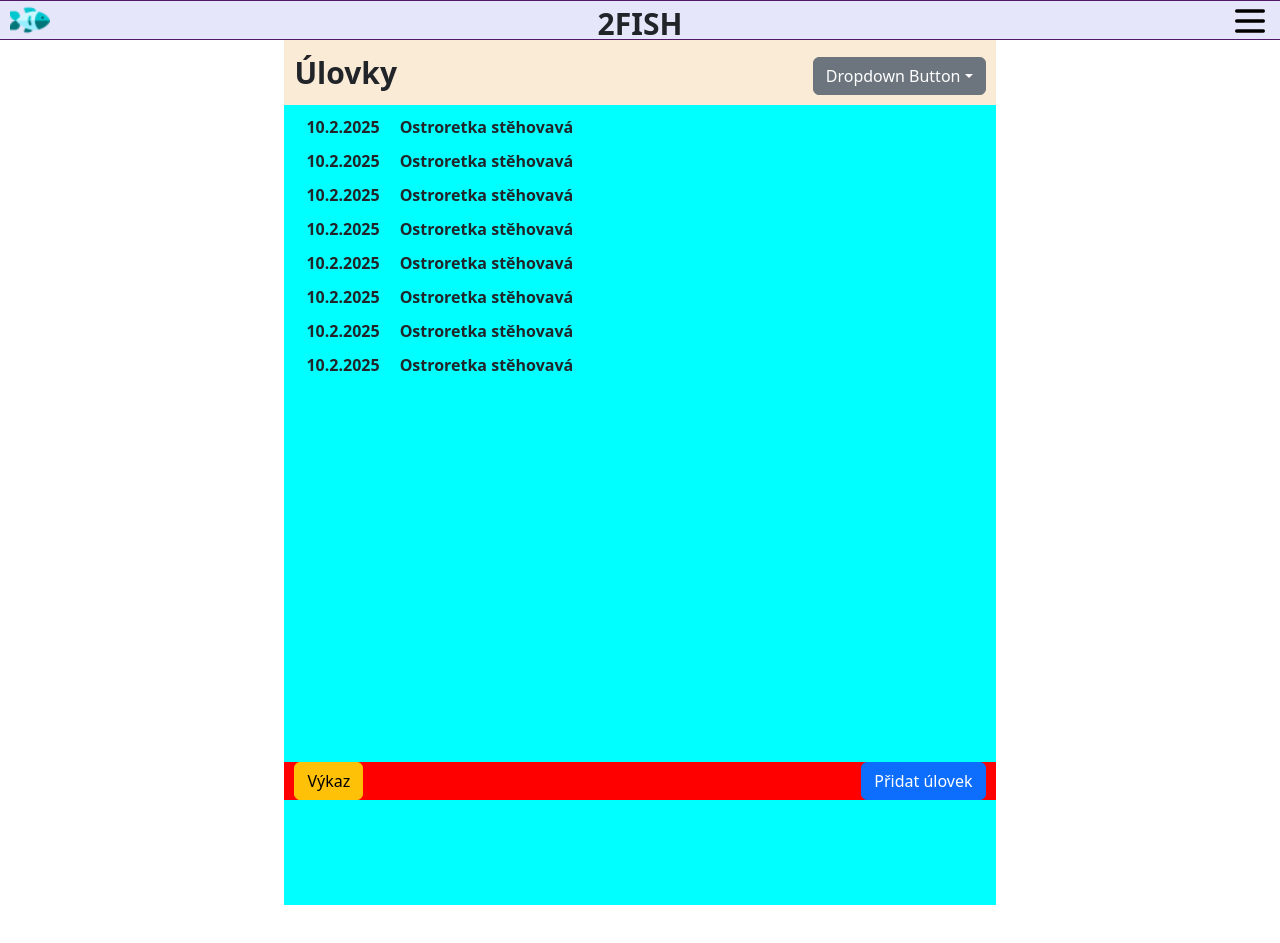
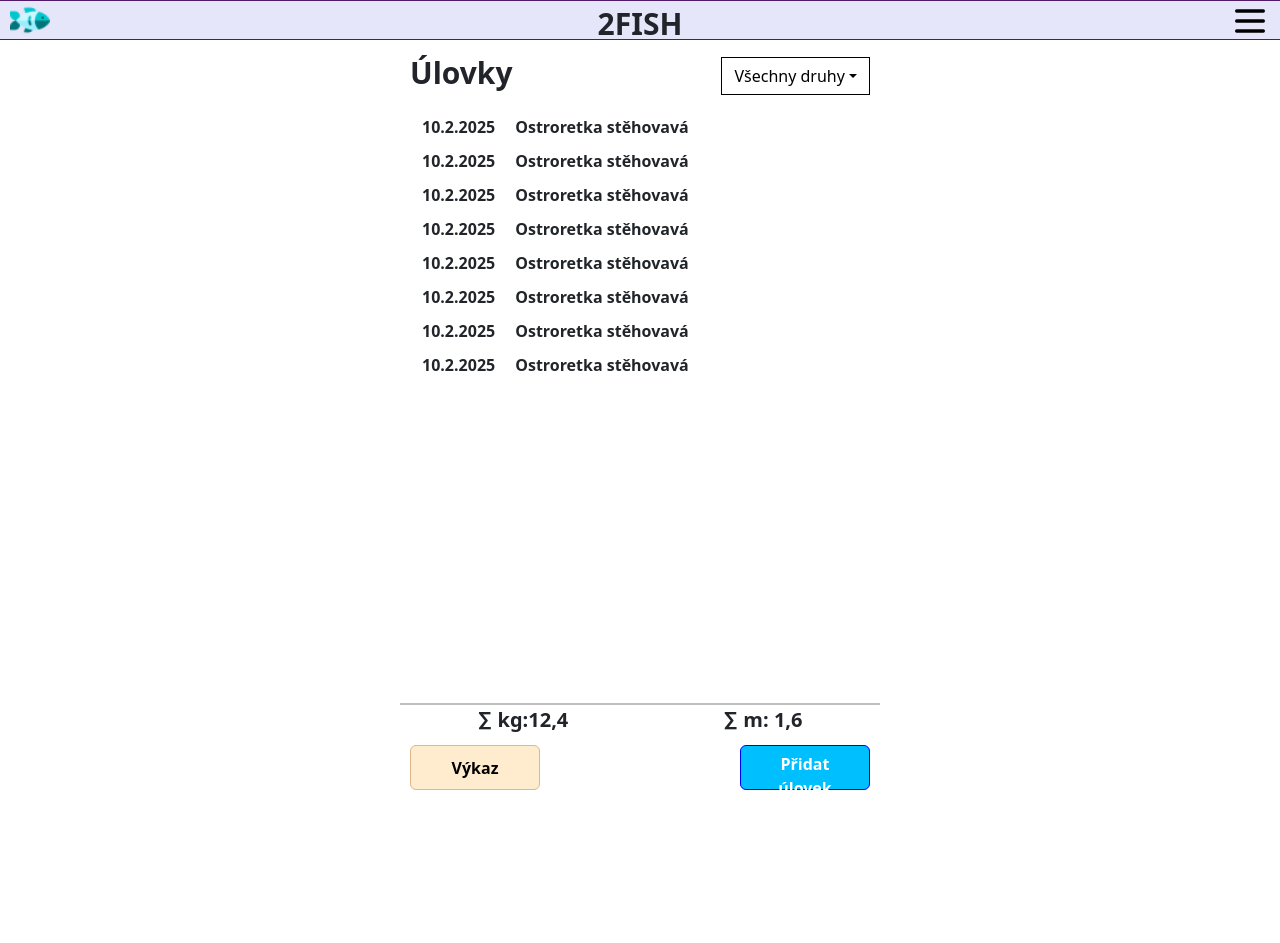
Before and after one commit to htpavel/2fish, a React (Create React App) app in the folder client/: page / in a window 1280 px wide. After the commit the page ends 840 px from the top, so only its background shows below. Built offline with nearby package versions, Linux system fonts and the light colour scheme.

Commit message:
styly hlavní obrazovky

```diff
--- a/client/src/components/ButtonAddFish.css
+++ b/client/src/components/ButtonAddFish.css
@@ -0,0 +1,7 @@
+.button-addFish{
+    background-color: deepskyblue !important;
+    border: solid !important;
+    border-color:blue !important;
+    border-width: 1px !important;
+    font-weight: bold !important;
+}
--- a/client/src/components/ButtonAddFish.jsx
+++ b/client/src/components/ButtonAddFish.jsx
@@ -3,7 +3,7 @@ import Button from 'react-bootstrap/Button';
 
 const ButtonAddFish = () =>{
     return (
-        <Button variant="primary">Přidat úlovek</Button>
+        <Button variant="primary" className="button-addFish">Přidat úlovek</Button>
     )
 }
 
--- a/client/src/components/ButtonSummary.css
+++ b/client/src/components/ButtonSummary.css
@@ -0,0 +1,7 @@
+.button-summary{
+    background-color:blanchedalmond !important;
+    border: solid !important;
+    border-color:burlywood !important;
+    border-width: 1px !important;
+    font-weight: bold !important;
+}
--- a/client/src/components/ButtonSummary.jsx
+++ b/client/src/components/ButtonSummary.jsx
@@ -3,7 +3,7 @@ import Button from 'react-bootstrap/Button';
 
 const ButtonSummary = () => {
     return (
-        <Button variant="warning">Výkaz</Button>
+        <Button variant="warning" className="button-summary">Výkaz</Button>
     )
 }
 
--- a/client/src/components/Dashboard.css
+++ b/client/src/components/Dashboard.css
@@ -1,39 +1,65 @@
-.dashboard-container{
+.dashboard-container {
     display: flex;
     flex-direction: column;
     justify-content: space-between;
     width: 100%;
+    min-height: 100vh;
 }
-.dashboard-header{
-    background-color: antiquewhite;
+
+.dashboard-header {
     display: flex;
     justify-content: space-between;
     padding: 10px;
     font-size: 30px;
     font-weight: bold;
+
+}
+
+.dashboard-catch {
+    display: flex;
     height: 100%;
-}
-.dashboard-catch{
-    background-color: aqua;
-    display: flex;
     flex-direction: column;
     justify-content: left;
     padding-left: 20px;
-    min-height: 100vh;
-}
-.footer-container{
-  position: sticky;
-  bottom: 0;
-  z-index: 10;
+
 }
 
-.dasboard-buttons{
-    background-color: red;
+.footer-container {
+    background-color: white;
+    position: sticky;
+    bottom: 0;
+    z-index: 10;
+}
+.dashboard-line {
+    margin: 0px;
+    height: 2px;
+    border-width: 0;
+    color: black;
+    background-color: black;
+}
+
+.dashboard-summary-container {
+    display: flex;
+    flex-direction: row;
+    justify-content: space-around;
+    font-size: 20px;
+    font-weight: bold;
+}
+
+.dashboard-weight {
+}
+
+.dashboard-length {}
+
+.dasboard-buttons {
     display: flex;
     flex-direction: row;
     justify-content: space-between;
-    height: 100%;
-    padding-left: 10px;
-    padding-right: 10px;
+    padding: 10px;
 
 }
+
+.dasboard-buttons button {
+    width: 130px;
+    height: 45px;
+}
--- a/client/src/components/Dashboard.jsx
+++ b/client/src/components/Dashboard.jsx
@@ -22,6 +22,11 @@ const Dashboard = () => {
                 <Catch />
             </div>
             <div className="footer-container">
+                <hr className="dashboard-line"></hr>
+                <div className="dashboard-summary-container">
+                    <div className="dashboard-weight">&#8721; kg:12,4</div>
+                    <div className="dashboard-length">&#8721; m: 1,6</div>
+                </div>
                 <div className="dasboard-buttons">
                     <div className="dasborad-btnSummary">
                         <ButtonSummary />
--- a/client/src/components/Layout.css
+++ b/client/src/components/Layout.css
@@ -43,6 +43,8 @@
   flex-direction: row;
   justify-content: center;
   width: 200em;
+  max-width: 60vh;
+
 }
 
 .layout-right {
--- a/client/src/components/SpeciesFiltr.css
+++ b/client/src/components/SpeciesFiltr.css
@@ -1,3 +1,12 @@
 .filtr-container{
 
 }
+
+.button-menu{
+  background-color: white !important; /* Změna barvy pozadí tlačítka */
+  color: black !important;
+  border-radius: 0px !important;
+  border: solid !important;
+  border-width: 1px !important;
+
+}
--- a/client/src/components/SpeciesFiltr.jsx
+++ b/client/src/components/SpeciesFiltr.jsx
@@ -1,12 +1,13 @@
 import Dropdown from 'react-bootstrap/Dropdown';
+import "./SpeciesFiltr.css";
 
 
 const SpeciesFiltr = () => {
     return (
         <div className="filtr-container">
             <Dropdown>
-                <Dropdown.Toggle variant="secondary" id="dropdown-basic">
-                    Dropdown Button
+                <Dropdown.Toggle className="button-menu" variant="secondary" id="dropdown-basic">
+                    Všechny druhy
                 </Dropdown.Toggle>
 
                 <Dropdown.Menu>
```
